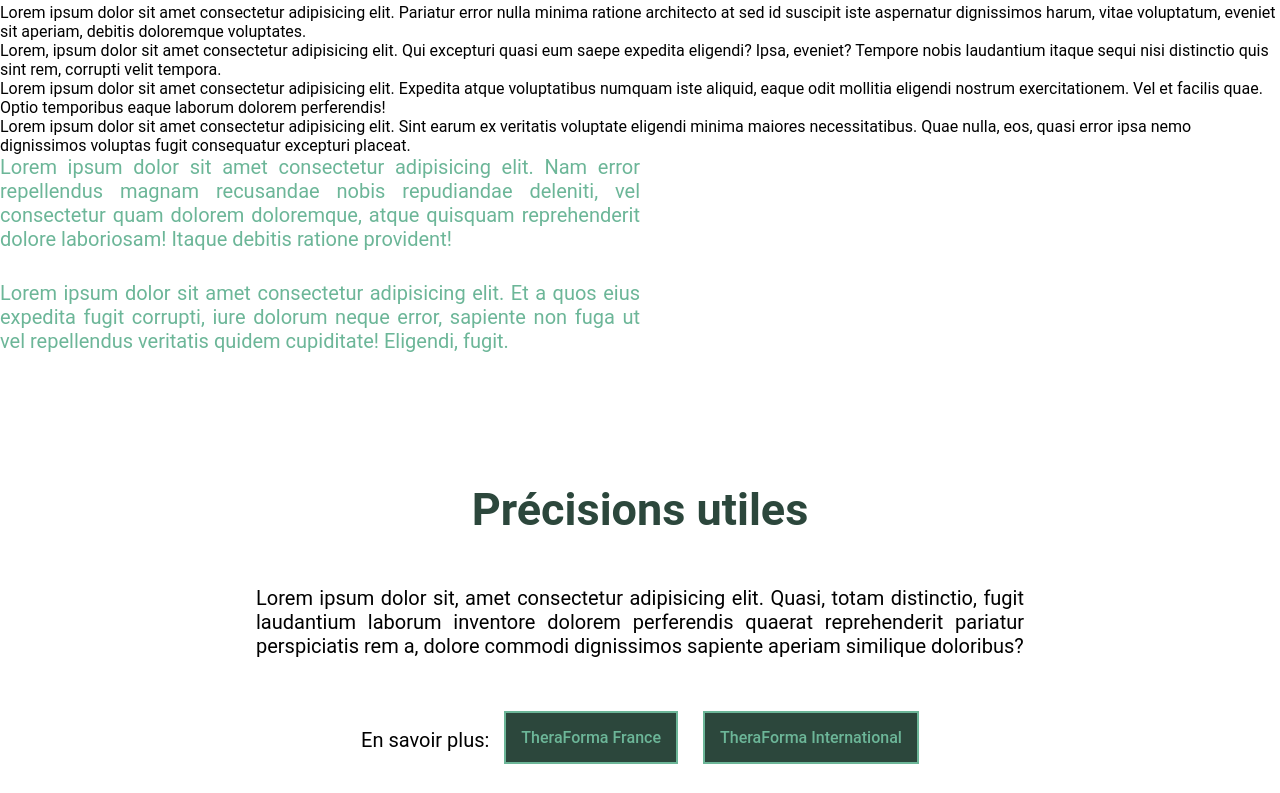
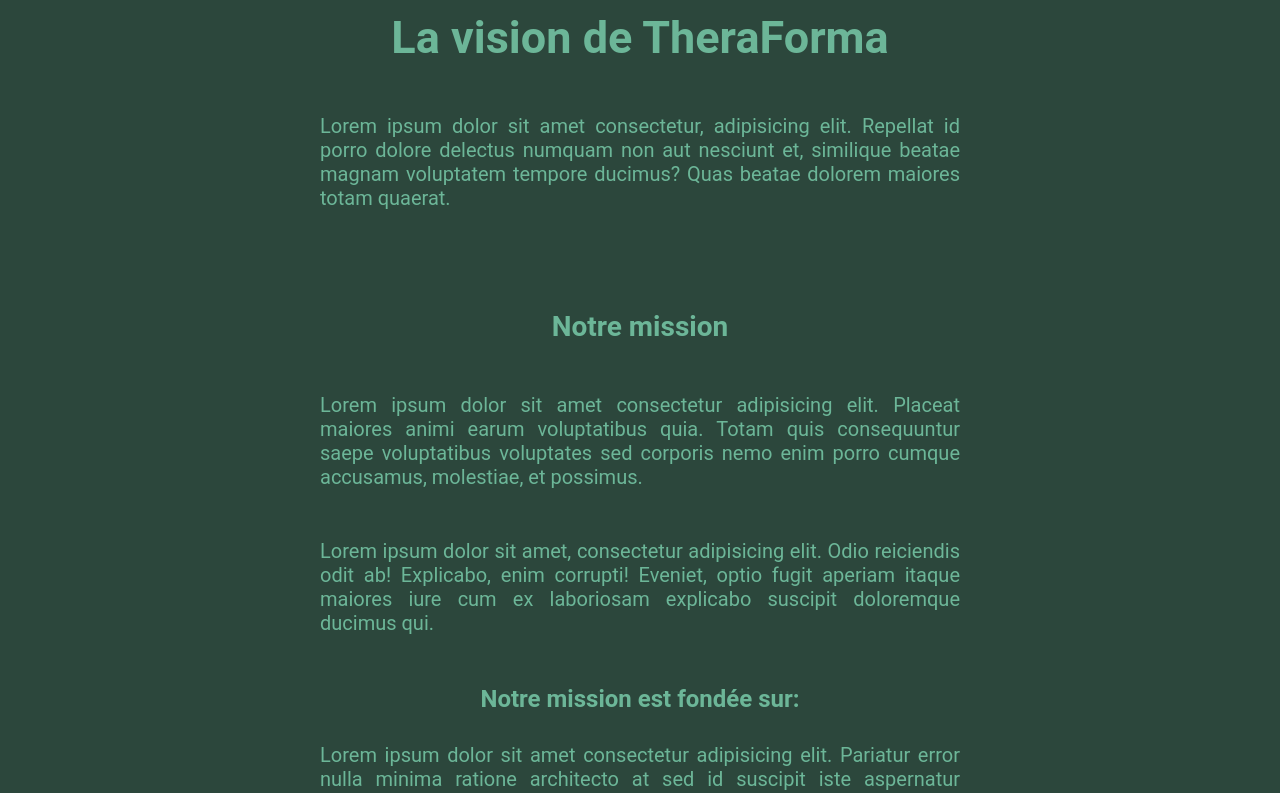
Before and after one commit to AmaryllisPittin/TheraForma.fr, a React (Create React App) app: page /vision-theraforma in a window 1280 px wide. Shown: the part 906-1699 px from the top of the page. Built offline with nearby package versions, Linux system fonts and the light colour scheme.

Commit message:
correction des classes, besoin de réinstaller des dépendances

```diff
--- a/package.json
+++ b/package.json
@@ -4,8 +4,8 @@
   "private": true,
   "dependencies": {
     "cra-template": "1.2.0",
-    "react": "^19.0.0",
-    "react-dom": "^19.0.0",
+    "react": "^18.3.1",
+    "react-dom": "^18.3.1",
     "react-scripts": "5.0.1"
   },
   "scripts": {
--- a/src/pages/Thera.jsx
+++ b/src/pages/Thera.jsx
@@ -1,7 +1,7 @@
 import React, { useState } from 'react';
 import Navbar from "../components/Navbar";
 import Footer from "../components/Footer";
-import ExploreModal from '../components/ExploreModal';
+import TheraModal from '../components/TheraModal';
 import eventData from '../JSON/formations.json';
 
 const Thera = () => {
@@ -43,7 +43,7 @@
         </div>
       </section>
       <Footer />
-      <ExploreModal
+      <TheraModal
         isOpen={isModalOpen}
         onClose={closeModal}
         event={selectedEvent}
--- a/src/pages/VisionTheraForma.jsx
+++ b/src/pages/VisionTheraForma.jsx
@@ -35,18 +35,18 @@
               <p className='vision-theraforma-verses__verse'>Lorem, ipsum dolor sit amet consectetur adipisicing elit. Qui excepturi quasi eum saepe expedita eligendi? Ipsa, eveniet? Tempore nobis laudantium itaque sequi nisi distinctio quis sint rem, corrupti velit tempora.</p>
               <p className='vision-theraforma-verses__verse'>Lorem ipsum dolor sit amet consectetur adipisicing elit. Expedita atque voluptatibus numquam iste aliquid, eaque odit mollitia eligendi nostrum exercitationem. Vel et facilis quae. Optio temporibus eaque laborum dolorem perferendis!</p>
               <p className='vision-theraforma-verses__verse'>Lorem ipsum dolor sit amet consectetur adipisicing elit. Sint earum ex veritatis voluptate eligendi minima maiores necessitatibus. Quae nulla, eos, quasi error ipsa nemo dignissimos voluptas fugit consequatur excepturi placeat.</p>
-              <p className='vision-ellel-verses__verse'>Lorem ipsum dolor sit amet consectetur adipisicing elit. Nam error repellendus magnam recusandae nobis repudiandae deleniti, vel consectetur quam dolorem doloremque, atque quisquam reprehenderit dolore laboriosam! Itaque debitis ratione provident!</p>
-              <p className='vision-ellel-verses__verse'>Lorem ipsum dolor sit amet consectetur adipisicing elit. Et a quos eius expedita fugit corrupti, iure dolorum neque error, sapiente non fuga ut vel repellendus veritatis quidem cupiditate! Eligendi, fugit.</p>
+              <p className='vision-theraforma-verses__verse'>Lorem ipsum dolor sit amet consectetur adipisicing elit. Nam error repellendus magnam recusandae nobis repudiandae deleniti, vel consectetur quam dolorem doloremque, atque quisquam reprehenderit dolore laboriosam! Itaque debitis ratione provident!</p>
+              <p className='vision-theraforma-verses__verse'>Lorem ipsum dolor sit amet consectetur adipisicing elit. Et a quos eius expedita fugit corrupti, iure dolorum neque error, sapiente non fuga ut vel repellendus veritatis quidem cupiditate! Eligendi, fugit.</p>
             </div>
           </div>
       </section>
-      <section className='credo'>
-        <div className='credo__h1'>
+      <section className='precision'>
+        <div className='precision__h1'>
           <h1>Précisions utiles</h1>
         </div>
-        <p className='credo__text'>Lorem ipsum dolor sit, amet consectetur adipisicing elit. Quasi, totam distinctio, fugit laudantium laborum inventore dolorem perferendis quaerat reprehenderit pariatur perspiciatis rem a, dolore commodi dignissimos sapiente aperiam similique doloribus?</p>
-        <div className='button-credo-container'>
-          <p className='button-credo-container__text'>En savoir plus:</p>
+        <p className='precision__text'>Lorem ipsum dolor sit, amet consectetur adipisicing elit. Quasi, totam distinctio, fugit laudantium laborum inventore dolorem perferendis quaerat reprehenderit pariatur perspiciatis rem a, dolore commodi dignissimos sapiente aperiam similique doloribus?</p>
+        <div className='button-precision-container'>
+          <p className='button-precision-container__text'>En savoir plus:</p>
           <div className="button-formation button-margin">
             <NavLink className="button" to="/">TheraForma France</NavLink>
           </div>
--- a/src/pages/YearProgram.jsx
+++ b/src/pages/YearProgram.jsx
@@ -12,15 +12,15 @@
   return (
     <div>
       <Navbar />
-      <div className='ellel-year'>
-        <div className='ellel-year__h1'>
+      <div className='theraforma-year'>
+        <div className='theraforma-year__h1'>
           <h1>Programme pour l'année 2025</h1>
         </div>
-        <p className='ellel-year__p'>Voici un résumé des événements organisés par TheraForma en 2025.</p>
+        <p className='theraforma-year__p'>Voici un résumé des événements organisés par TheraForma en 2025.</p>
       </div>
 
-      <div className='explore-container'>
-      <div className="explore__cards">
+      <div className='thera-container'>
+      <div className="thera__cards">
         {eventsYear.map((category, catIndex) => (
           <div key={catIndex} className="year-program__category" style={{ marginBottom: '30px' }}>
             <h2 className="year-program__category-title">{category.category || "Nom de la catégorie non spécifié"}</h2>
@@ -28,7 +28,7 @@
             {category.events.length > 0 ? (
               <ul className="year-program__event-list">
                 {category.events.map((event, eventIndex) => (
-                  <li key={eventIndex} className="year-program__event-item explore__card" style={{ marginBottom: '10px' }}>
+                  <li key={eventIndex} className="year-program__event-item thera__card" style={{ marginBottom: '10px' }}>
                     <p className="year-program__event-date"><strong>Date :</strong> {formatDate(event.date)}</p>
                   </li>
                 ))}
--- a/src/scss/dimension-and-spacing.scss
+++ b/src/scss/dimension-and-spacing.scss
@@ -128,7 +128,7 @@
     padding-bottom:500px;
 }
 
-.vision-ellel {
+.vision-theraforma {
     padding-top:200px;
     padding-bottom: 100px;
     &__h1 {
@@ -140,7 +140,7 @@
     }
 }
 
-.vision-ellel-verses {
+.vision-theraforma-verses {
     width:100%;
     &__verse {
       width:50%;
@@ -166,7 +166,7 @@
 
 .discover,
 .credo,
-.ellel-explore {
+.theraforma-thera {
     padding-top: 100px;
     padding-bottom:100px;
     &__h1 {
@@ -174,7 +174,7 @@
     }
 }
 
-.ellel-explore {
+.theraforma-thera {
     width: 70%;
     margin-left: 15%;
     margin-right: 15%;
@@ -236,12 +236,12 @@
     margin:30px;
 }
 
-.ellel-france-places__h1,
-.ellel-no-france-places__h1 {
+.theraforma-france-places__h1,
+.theraforma-no-france-places__h1 {
     margin-bottom:70px;
 }
 
-.ellel-no-france-places__h1 {
+.theraforma-no-france-places__h1 {
     margin-top:70px;
 }
 
@@ -265,8 +265,8 @@
     margin-bottom:50px;
 }
 
-.credo,
-.ellel-france-places {
+.precision,
+.theraforma-france-places {
     width:100%;
     padding-top:100px;
     padding-bottom:100px;
@@ -319,36 +319,36 @@
     padding-top:170px;
 }
 
-.vision-ellel__title {
+.vision-theraforma__title {
     margin-bottom:30px;
 }
 
-.explore__card {
+.thera__card {
     padding:30px;
     width:100%;
     border-radius:5px;
     margin-bottom:20px;
 }
 
-.explore-container {
+.thera-container {
     width:100%;
 }
 
-.explore-container h2 {
+.thera-container h2 {
     margin-bottom:50px;
     margin-top:50px;
 }
 
-.ellel-explore__h1 {
+.theraforma-thera__h1 {
     margin-top:60px;
 }
 
-.ellel-year__h1 {
+.theraforma-year__h1 {
     padding-top:200px;
     padding-bottom:80px;
 }
 
-.ellel-year__p {
+.theraforma-year__p {
     padding-bottom:30px;
 }
 
--- a/src/scss/mainStyle.scss
+++ b/src/scss/mainStyle.scss
@@ -117,7 +117,7 @@
   }
 }
 
-.vision-ellel {
+.vision-theraforma {
   background-color: #2c473c;
   box-shadow: rgba(0, 0, 0, 0.3) 0px 19px 38px, rgba(0, 0, 0, 0.22) 0px 15px 12px;
   &__h1 {
@@ -148,7 +148,7 @@
 
 }
 
-.vision-ellel-verses__verse {
+.vision-theraforma-verses__verse {
     font-size: 20px;
     color: #6cb698;
     text-align: justify;
@@ -173,13 +173,13 @@
 }
 
 .calendar-container__h2,
-.ellel-explore__h1,
+.theraforma-thera__h1,
 .inscription__h1 {
   color:#2c473c;
     font-size:30px;
 }
 
-.ellel-year__h1 {
+.theraforma-year__h1 {
   color:#2c473c;
   font-size:25px;
 }
@@ -221,13 +221,13 @@
   }
 }
 
-.vision-ellel__title {
+.vision-theraforma__title {
   color:#6cb698;
     font-size:20px;
 }
 
-.ellel-france-places__h1,
-.ellel-no-france-places__h1 {
+.theraforma-france-places__h1,
+.theraforma-no-france-places__h1 {
   color:#2c473c;
   font-size:30px;
 }
@@ -249,13 +249,13 @@
   color:#2c473c;
 }
 
-.explore__card {
+.thera__card {
   box-shadow: rgba(0, 0, 0, 0.35) 0px 5px 15px;
   cursor: pointer;
   transition: transform 0.3s ease, box-shadow 0.3s ease;
 }
 
-.explore__card:hover {
+.thera__card:hover {
   transform: translateY(-5px);
   box-shadow: rgba(0, 0, 0, 0.5) 0px 10px 20px;
 }
@@ -335,8 +335,8 @@
   text-decoration-line:underline;
 }
 
-.explore-container h2,
-.explore__card {
+.thera-container h2,
+.thera__card {
   color:#2c473c;
 }
 .modal-overlay {
--- a/src/scss/merging.scss
+++ b/src/scss/merging.scss
@@ -93,7 +93,7 @@
 }
 
 .verse,
-.vision-ellel {
+.vision-theraforma {
     position: relative;
     z-index: 2;
     display:flex;
@@ -101,7 +101,7 @@
     align-items: center;
 }
 
-.vision-ellel-verses {
+.vision-theraforma-verses {
     display:flex;
     flex-direction: column;
     align-items:center;
@@ -125,7 +125,7 @@
 }
 
 .discover,
-.ellel-explore {
+.theraforma-thera {
     z-index: 1;
     display:flex;
     flex-direction:column;
@@ -141,7 +141,7 @@
 }
 
 .events-list,
-.ellel-france-places-container {
+.theraforma-france-places-container {
     display: flex;
     flex-wrap: wrap;
     justify-content: space-around;
@@ -155,14 +155,14 @@
 
 .video-container,
 .credo,
-.ellel-france-places {
+.theraforma-france-places {
     display: flex;
       flex-direction: column;
       align-items: center;
 }
 
 .video-section,
-.ellel-no-france-container {
+.theraforma-no-france-container {
     display:flex;
     flex-direction:column;
     align-items: center;
@@ -250,7 +250,7 @@
     align-items: center;
 }
 
-.ellel-year {
+.theraforma-year {
     display:flex;
     flex-direction: column;
     align-items: center;
```
Also changed, not shown: src/img/logo.png, 1 other file (tests, documents, lock files or other folders).
